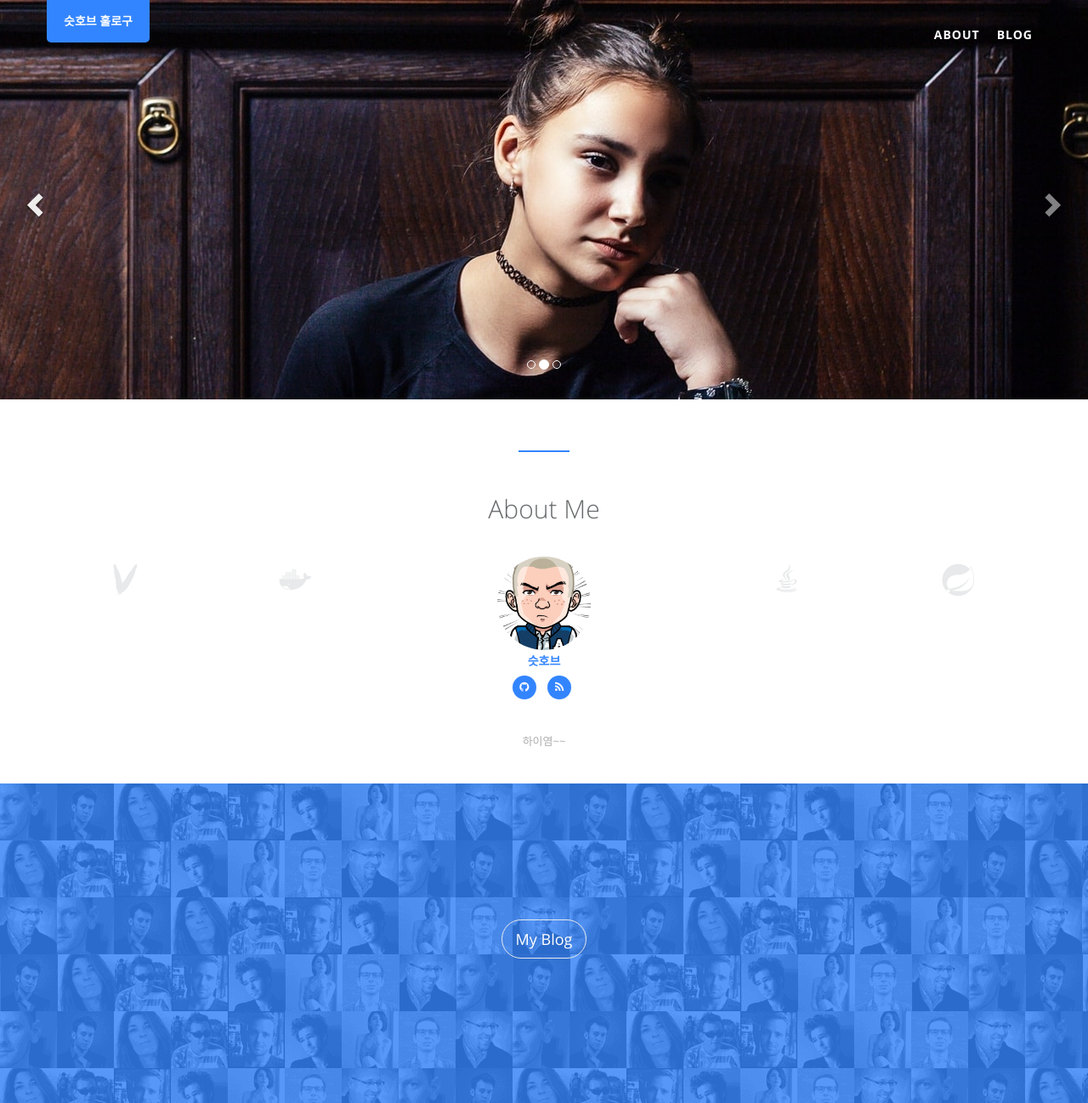
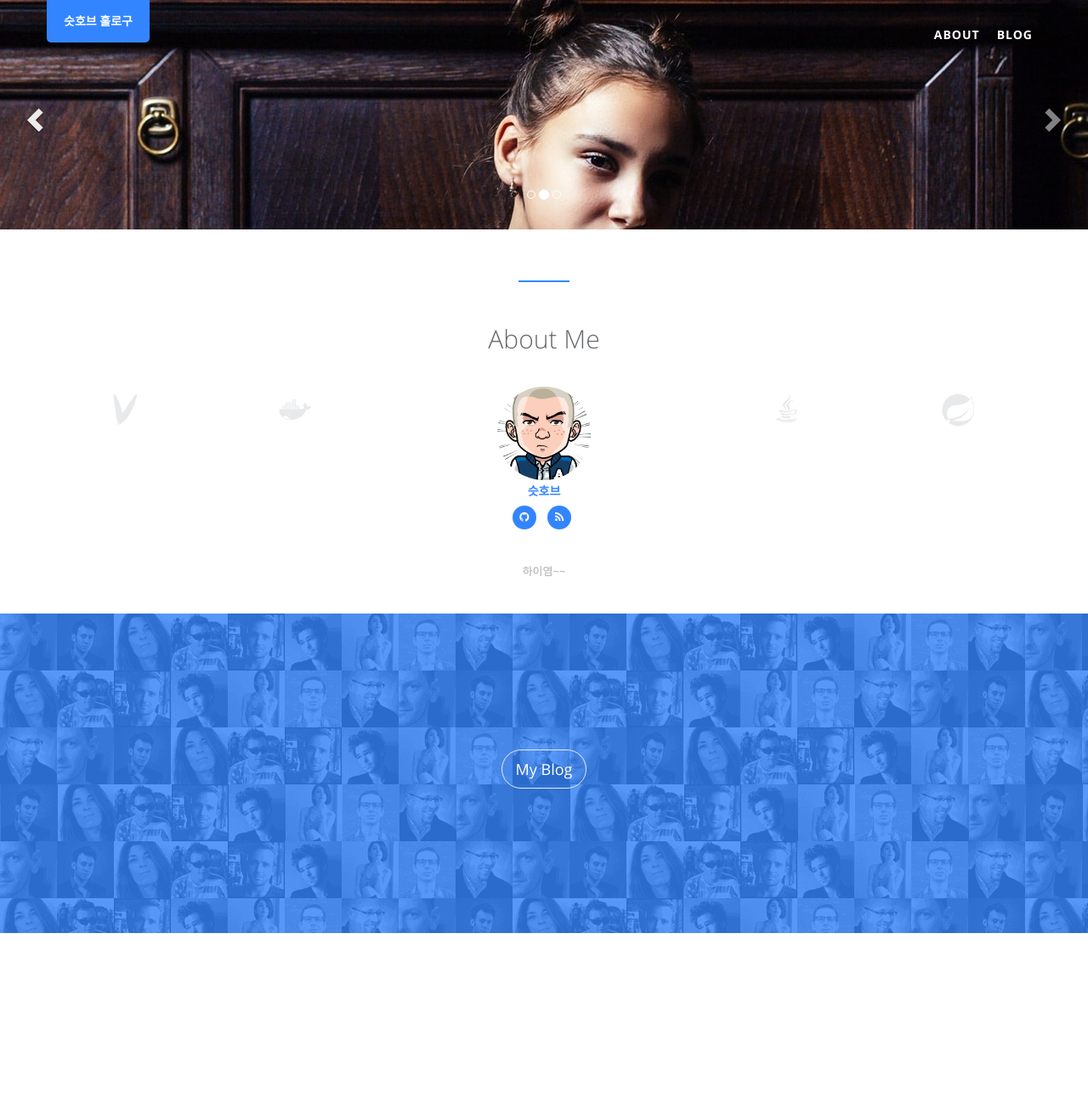
Before and after one commit to stove99/stove99.github.io, a Jekyll site: the page built from index.html, in a window 1280 px wide and 1298 px high. Shown: the whole window at 85% size. Built offline with Jekyll 4.4.1, drawn with Linux system fonts in a browser that asks for light colours.

Commit message:
Update _style.scss

```diff
--- a/_sass/_style.scss
+++ b/_sass/_style.scss
@@ -2500,19 +2500,19 @@ body {
     height: auto;
   }
   .header-back {
-    height: 470px;
+    height: 270px;
     width: 100%;
     background-position: 50% 0;
     background-repeat:  no-repeat;
   }
   .carousel {
-    height: 470px;
+    height: 270px;
   }
   .carousel-caption {
     z-index: 10;
   }
   .carousel .item {
-    height: 470px;
+    height: 270px;
     background-color: #777;
   }
   .carousel-inner > .item > img {
@@ -2520,7 +2520,7 @@ body {
     top: 0;
     left: 0;
     min-width: 100%;
-    height: 470px;
+    height: 270px;
   }
   .carousel-fade {
     .carousel-inner {
```
